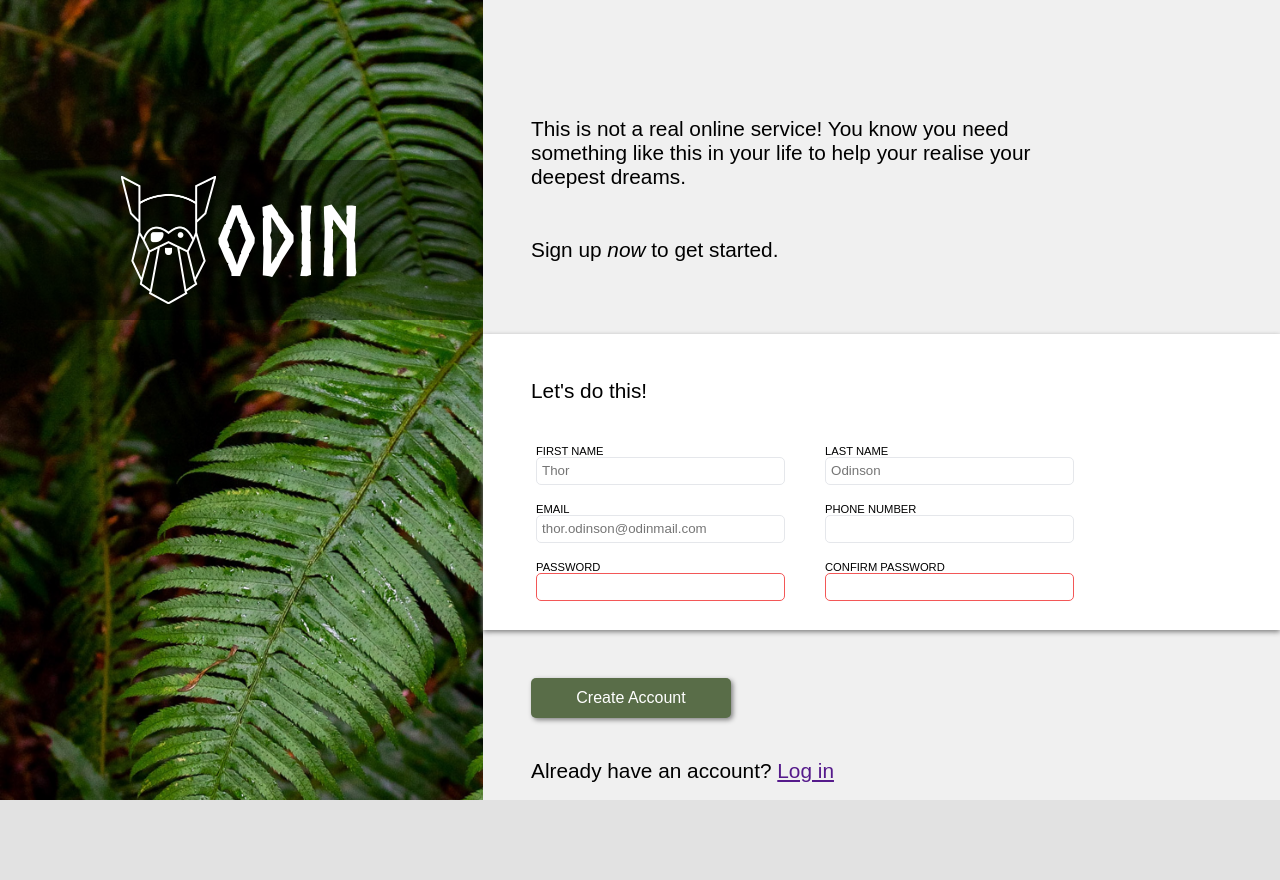
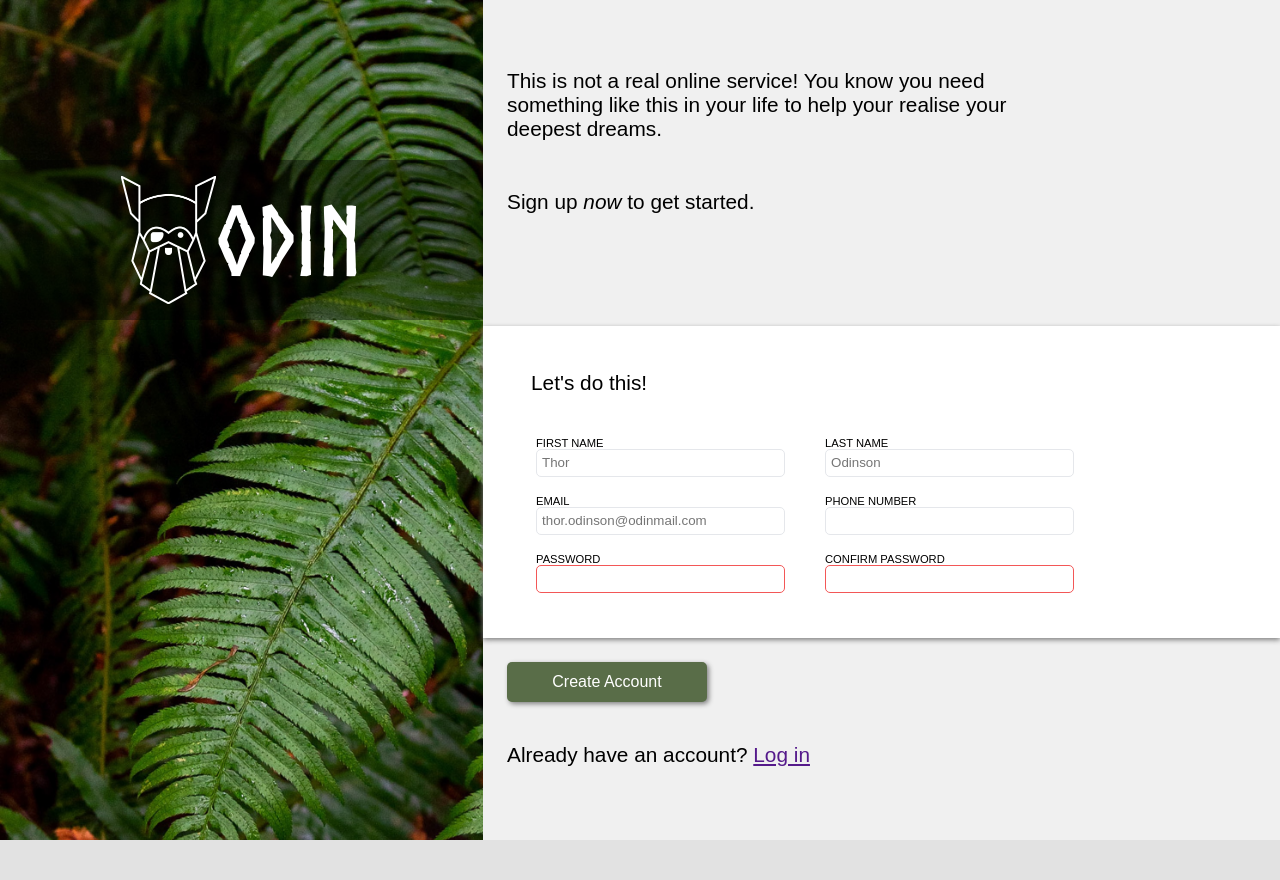
Before and after one commit to DanielT94/sign-up-form, a plain HTML site: page index.html in a window 1280 px wide. After the commit the page ends 840 px from the top, so only its background shows below. Drawn offline with Linux system fonts and the light colour scheme.

Commit message:
removed padding form bottom of the page

```diff
--- a/styles.css
+++ b/styles.css
@@ -14,7 +14,6 @@ body {
     display: flex;
     background-image: url(/sign-up-form/images/halie-west-25xggax4bSA-unsplash.jpg);
     background-size: 100vh, 40vw;
-    height: 100vh;
     width: 40vw;
     flex-wrap: wrap;
     justify-content: center;
@@ -45,14 +44,13 @@ body {
 .right {
     background-color: rgb(240, 240, 240);
     width: 66vw;
-    height: 100vh;
     display: flex;
     flex-direction: column;
     justify-content: flex-start;
 }
 
 .right>div {
-    padding: 6vh;
+    padding: 3vh;
     font-size: 1.3rem;
 }
 
@@ -62,13 +60,12 @@ body {
 }
 
 .right>div:first-child {
-    padding-top: 12vh;
-    padding-bottom: 3vh;
+    padding-top: 6vh;
+    padding-bottom: 8vh;
 }
 
 .right>div:nth-child(2) {
     background-color: white;
-    height: 30vh;
     box-shadow: 0 2px 5px grey;
     padding: 3vh 6vh 4vh;
 }
```
